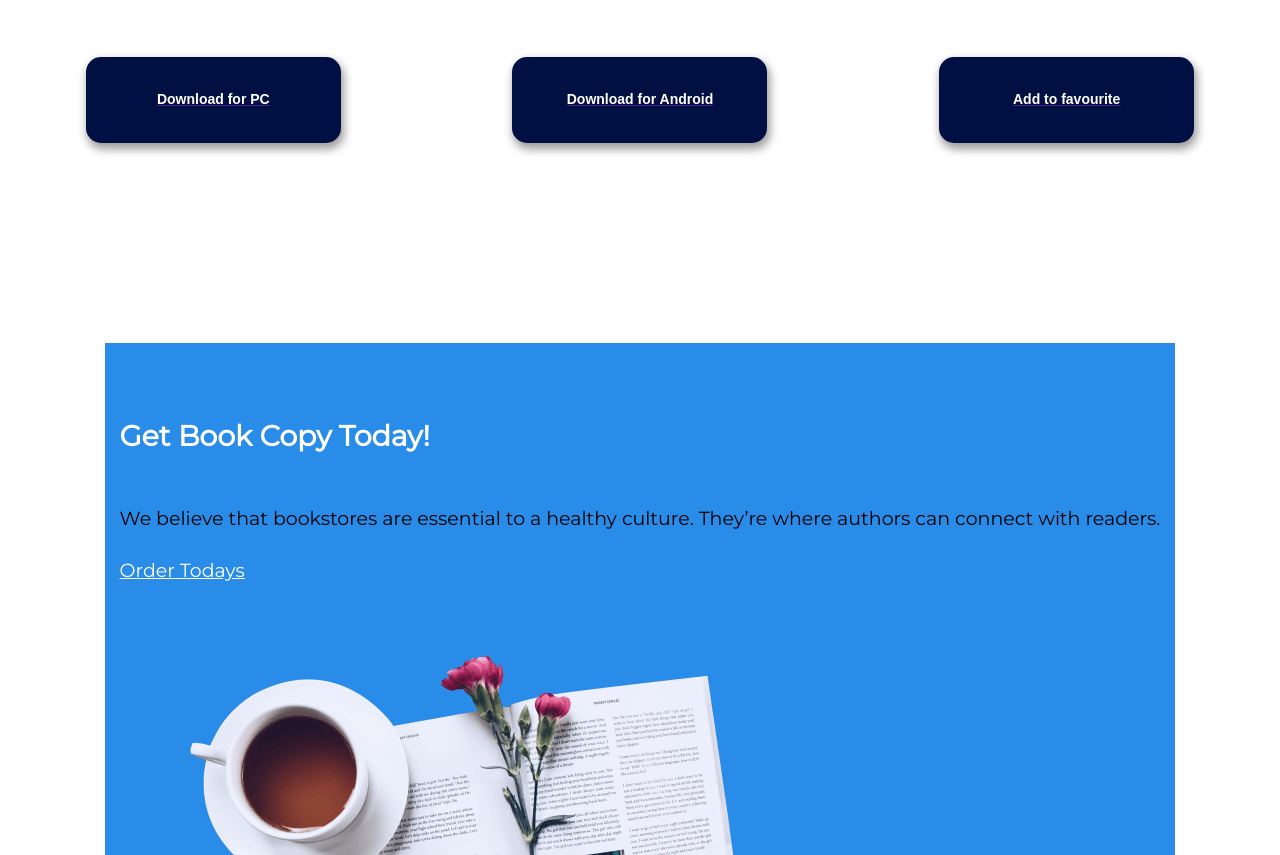
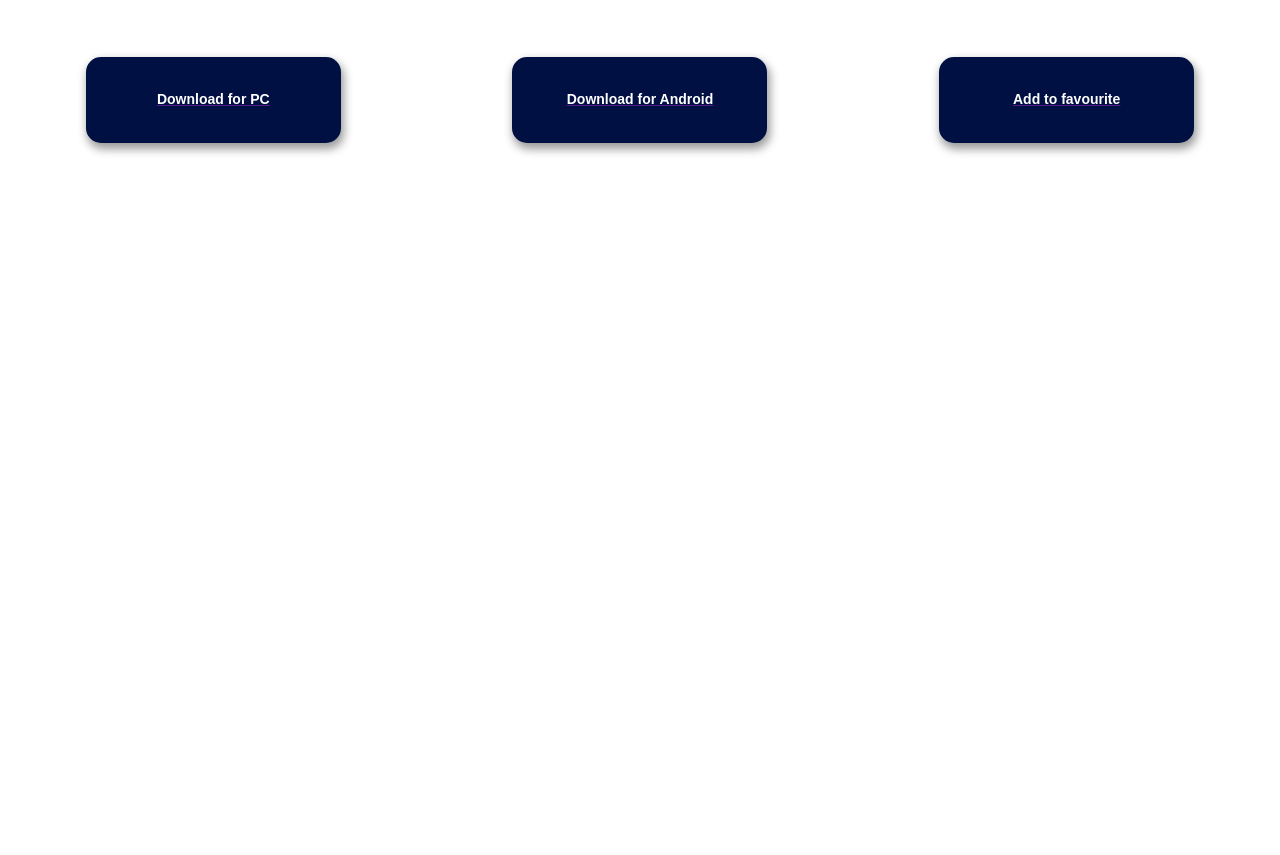
Before and after one commit to stdkhai/nixlearn1, a plain HTML site: page index.html in a window 1280 px wide. Shown: the part 97-952 px from the top of the page. After the commit the page ends 800 px from the top, so only its background shows below. Drawn offline with Linux system fonts and the light colour scheme; a web font is replaced by a local one.

Commit message:
Remove poster

```diff
--- a/index.html
+++ b/index.html
@@ -20,19 +20,7 @@
             </a>
 
         </div>
-        <section class="poster">
-            <div class="container">
-                <div class="left">
-                    <h1 class="title-left">Get Book Copy Today!</h1>
-                    <p>We believe that bookstores are essential to a healthy culture. They’re where authors can
-                        connect with readers.</p>
-                    <a href="#" class="btn btn-outline">Order Todays</a>
-                </div>
-                <div class="right">
-                    <img src="poster.png" alt="" class="poster-img">
-                </div>
-            </div>
-        </section>
+
     </div>
 
 </body>
--- a/style.css
+++ b/style.css
@@ -75,46 +75,3 @@ img {
 .buttons-box a{
     margin: 50px 0 200px 0;
 }
-
-
-.poster {
-    background-color: var(--blue);
-    padding: 0;
-}
-
-.poster .container {
-    display: flex;
-    flex-direction: column;
-    flex-wrap: nowrap;
-}
-
-.poster .left {
-    display: flex;
-    flex-direction: column;
-    justify-content: center;
-}
-
-.poster .title-left {
-    color: var(--white);
-}
-
-.poster p {
-    margin: 26px 0;
-}
-
-.poster a {
-    color: var(--white);
-}
-
-.poster .btn {
-    width: 220px;
-}
-
-.poster .right {
-    padding: 70px;
-}
-
-.poster .img {
-    max-width: 560px;
-    width: 100%;
-}
```
